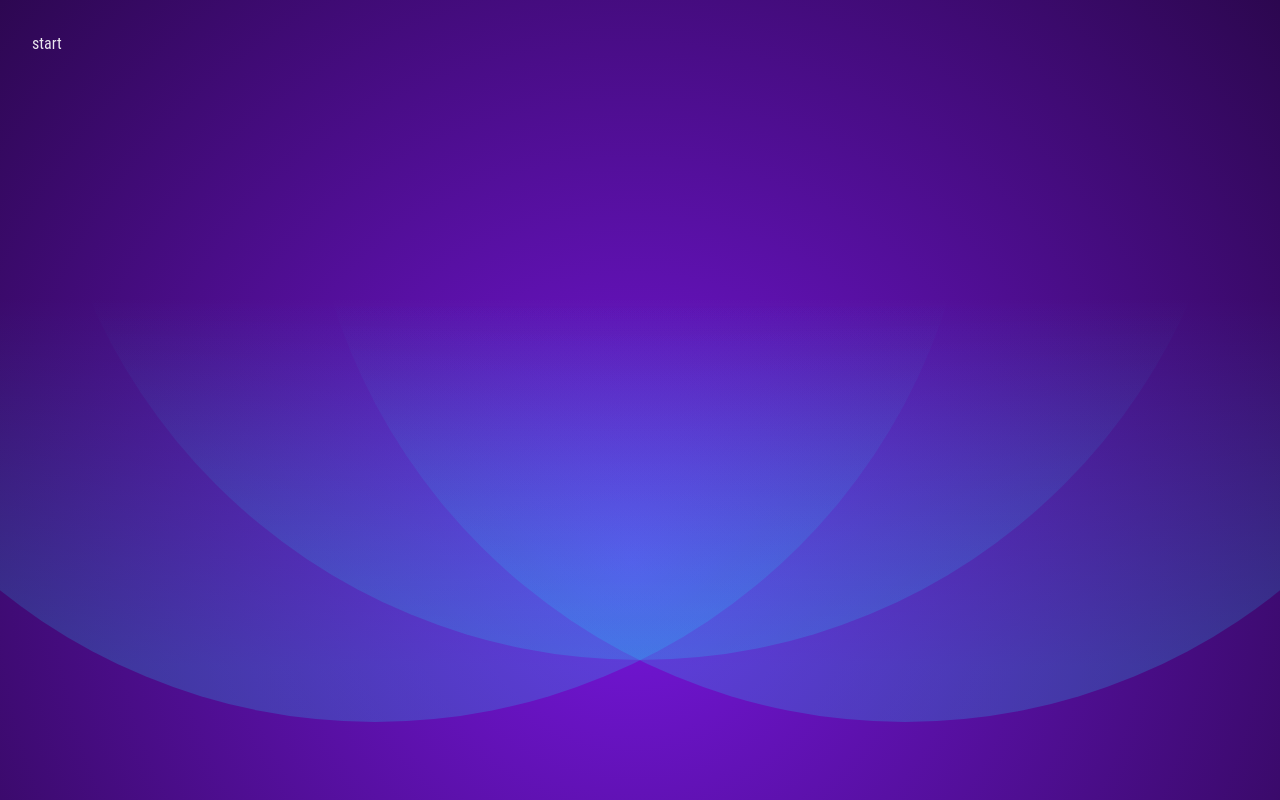
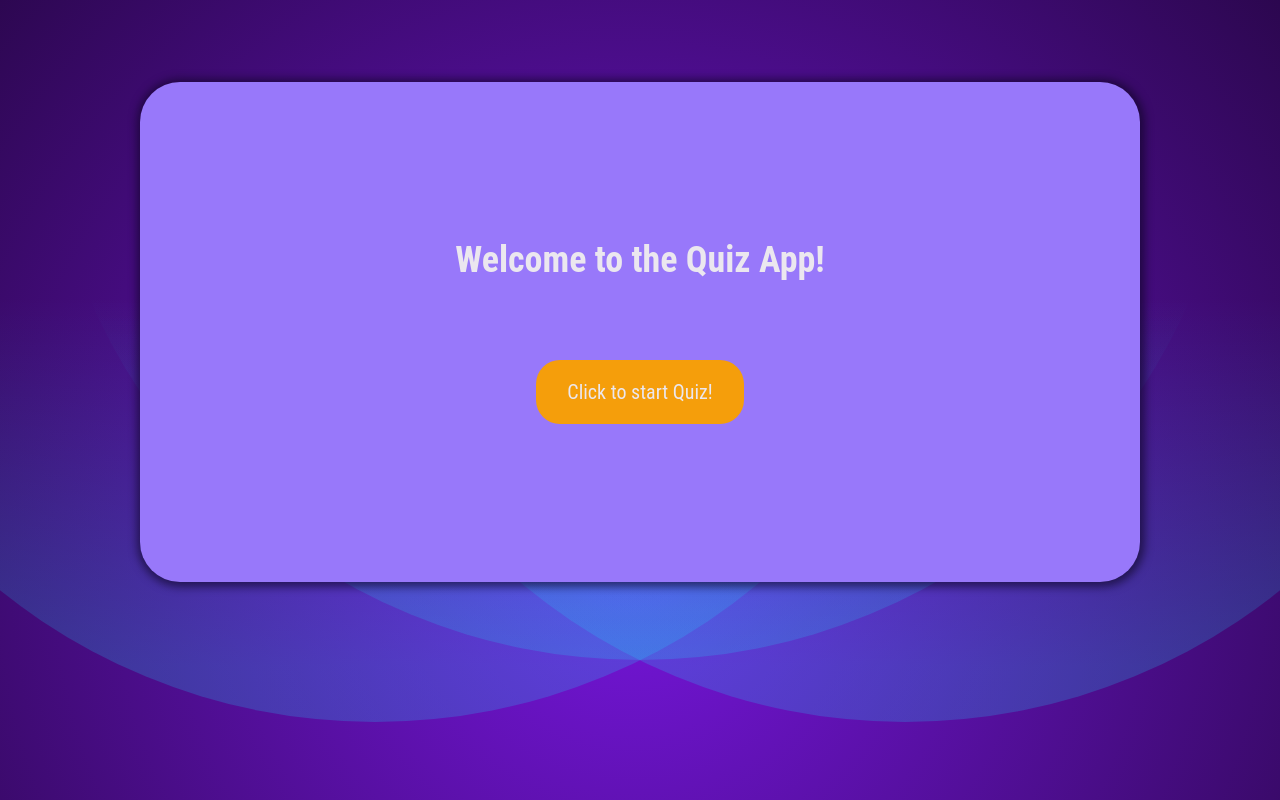
Before and after one commit to podlaskialgorytm3/quiz-app, a React (Vite) app: page / in a window 1280 px wide. Built offline with nearby package versions, Linux system fonts and the light colour scheme.

Commit message:
Refactor App.jsx and Button.jsx, add onClick functionality to StartView

```diff
--- a/src/App.jsx
+++ b/src/App.jsx
@@ -7,10 +7,17 @@ import { ViewContextProvieder } from "./views/AppView";
 import { ViewContext } from "./context/ViewContext";
 
 const App = () => {
-    const ctxValue = useContext(ViewContext)
+    const [view,setView] = useState(useContext(ViewContext))
+
+    const handleStart = () => {
+        setView('quiz')
+    }
+
     return(
         <ViewContextProvieder>
-            {ctxValue}
+            {view === 'start' && <StartView onClick={handleStart}/>}
+            {view === 'quiz' && <QuizView/>}
+            {view === 'result' && <ResultView/>}
         </ViewContextProvieder>
     )
 }
--- a/src/components/atoms/Button.jsx
+++ b/src/components/atoms/Button.jsx
@@ -1,7 +1,8 @@
-export const Button = ({children}) => {
+export const Button = ({children, ...props}) => {
 
     return(
         <button
+        {...props}
         className="mt-20 w-52 h-16 bg-amber-500 text-xl rounded-3xl duration-700 hover:shadow-[1px_1px_8px_4px_rgba(12,5,32,0.6)]"
         >
         {children}
--- a/src/views/AppView.jsx
+++ b/src/views/AppView.jsx
@@ -2,10 +2,11 @@ import React from "react";
 import { ViewContext } from "../context/ViewContext";
 
 export const ViewContextProvieder = ({children}) => {
-    const viewContextValue = 'start'
     return(
-        <ViewContext.Provider value={viewContextValue}>
-            {children}
+        <ViewContext.Provider>
+            <div className="flex flex-col justify-center items-center h-5/6">
+                {children}
+            </div>
         </ViewContext.Provider>
     )
 }
--- a/src/views/StartView.jsx
+++ b/src/views/StartView.jsx
@@ -1,11 +1,11 @@
 import { MainContainer } from "../components/molecules/MainContainer"
 import { Title } from "../components/atoms/Title"
 import { Button } from "../components/atoms/Button"
-export const StartView = () => {
+export const StartView = ({onClick}) => {
     return(
         <MainContainer>
             <Title>Welcome to the Quiz App!</Title>
-            <Button>Click to start Quiz!</Button>
+            <Button onClick={onClick}>Click to start Quiz!</Button>
         </MainContainer>
     )
 }
```
